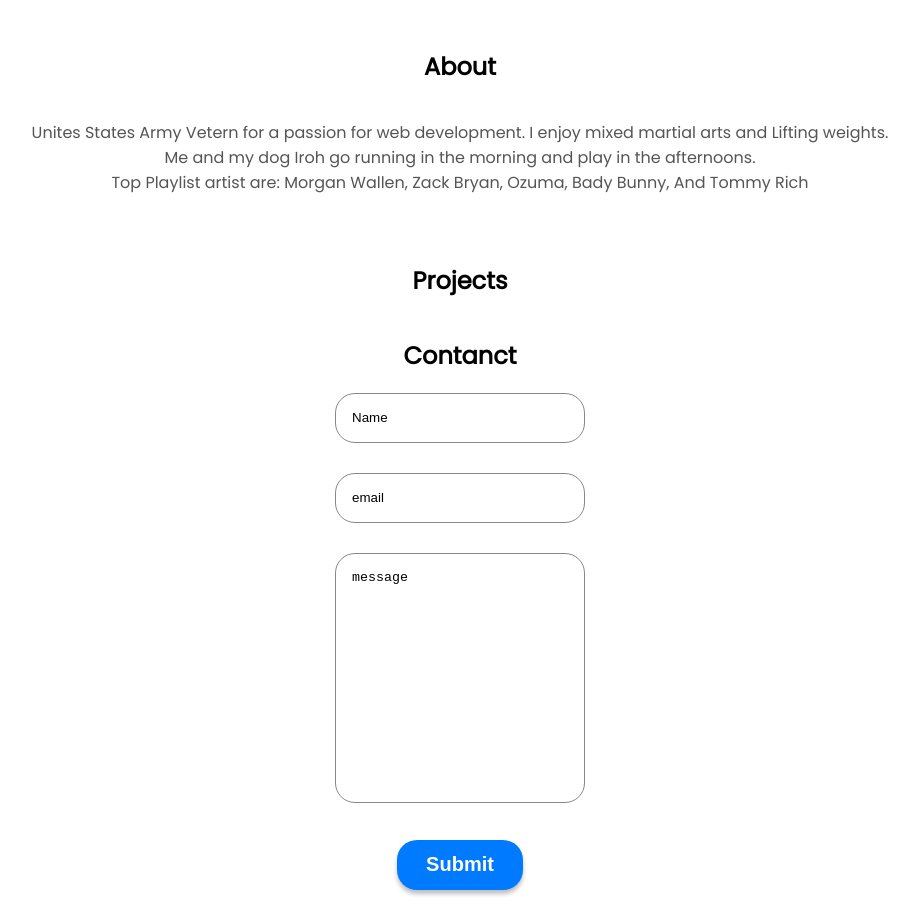
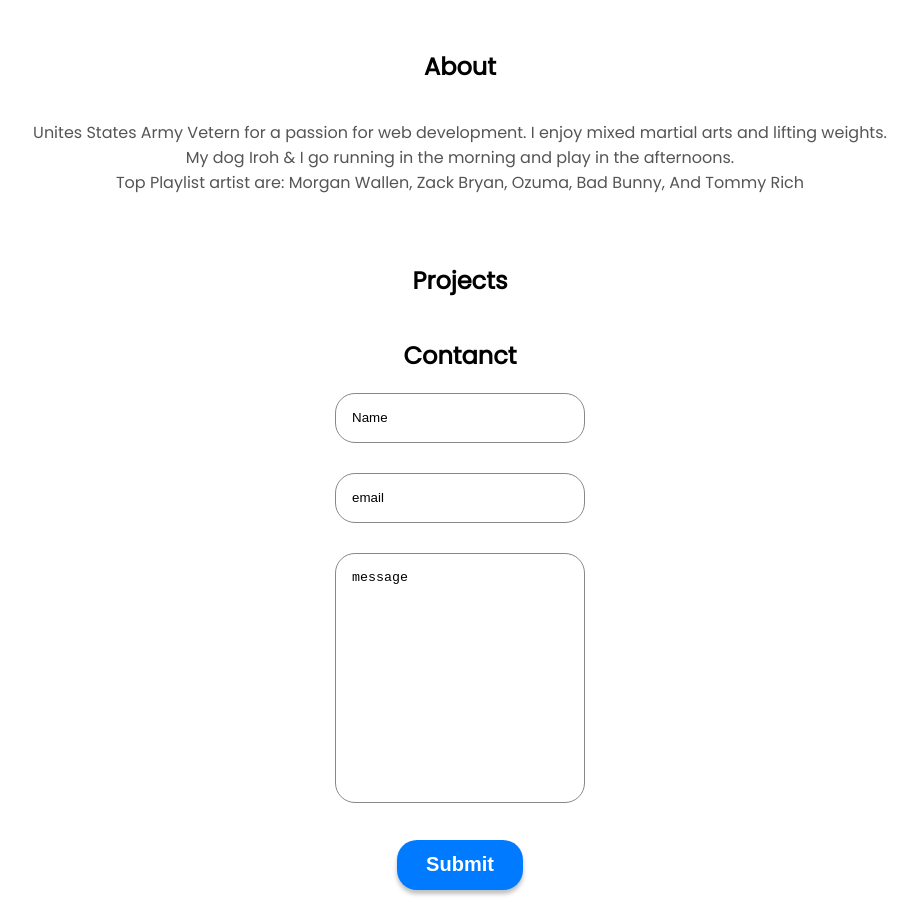
Before and after one commit to ObiFlo1/Portfolio, a React (Create React App) app: page / in a window 1280 px wide. Shown: the part 796-1713 px from the top of the page, without its empty margins (180-1096 px from the left). Built offline with nearby package versions, Linux system fonts and the light colour scheme.

Commit message:
fixed spelling errors

```diff
--- a/src/components /About/About.jsx
+++ b/src/components /About/About.jsx
@@ -7,12 +7,11 @@ function About() {
         <h1>About</h1>
         <p>
           Unites States Army Vetern for a passion for web development. I enjoy
-          mixed martial arts and Lifting weights.
+          mixed martial arts and lifting weights.
           <br />
-          Me and my dog Iroh go running in the morning and play in the
-          afternoons.
+          My dog Iroh & I go running in the morning and play in the afternoons.
           <br />
-          Top Playlist artist are: Morgan Wallen, Zack Bryan, Ozuma, Bady Bunny,
+          Top Playlist artist are: Morgan Wallen, Zack Bryan, Ozuma, Bad Bunny,
           And Tommy Rich
         </p>
       </div>
```
